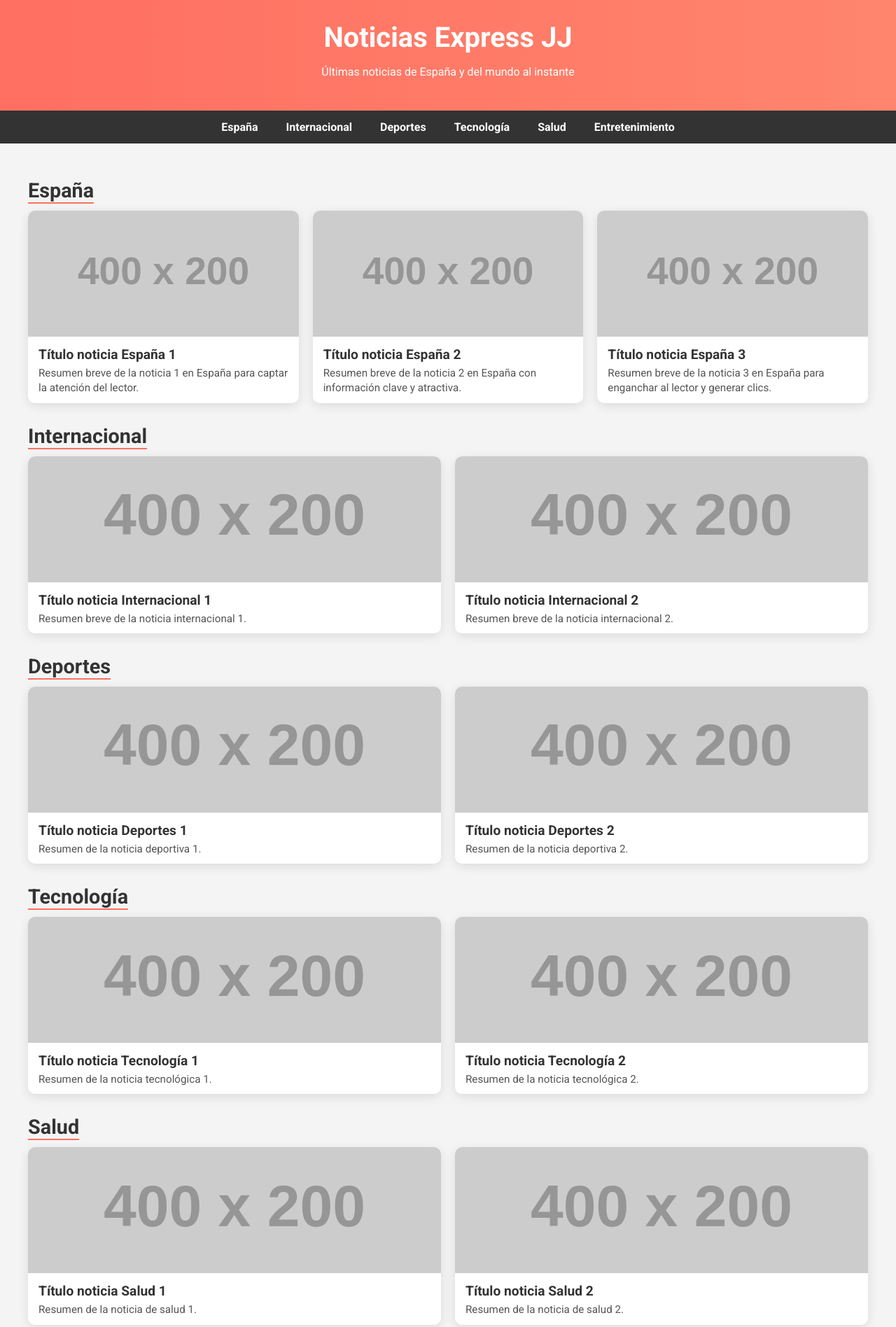
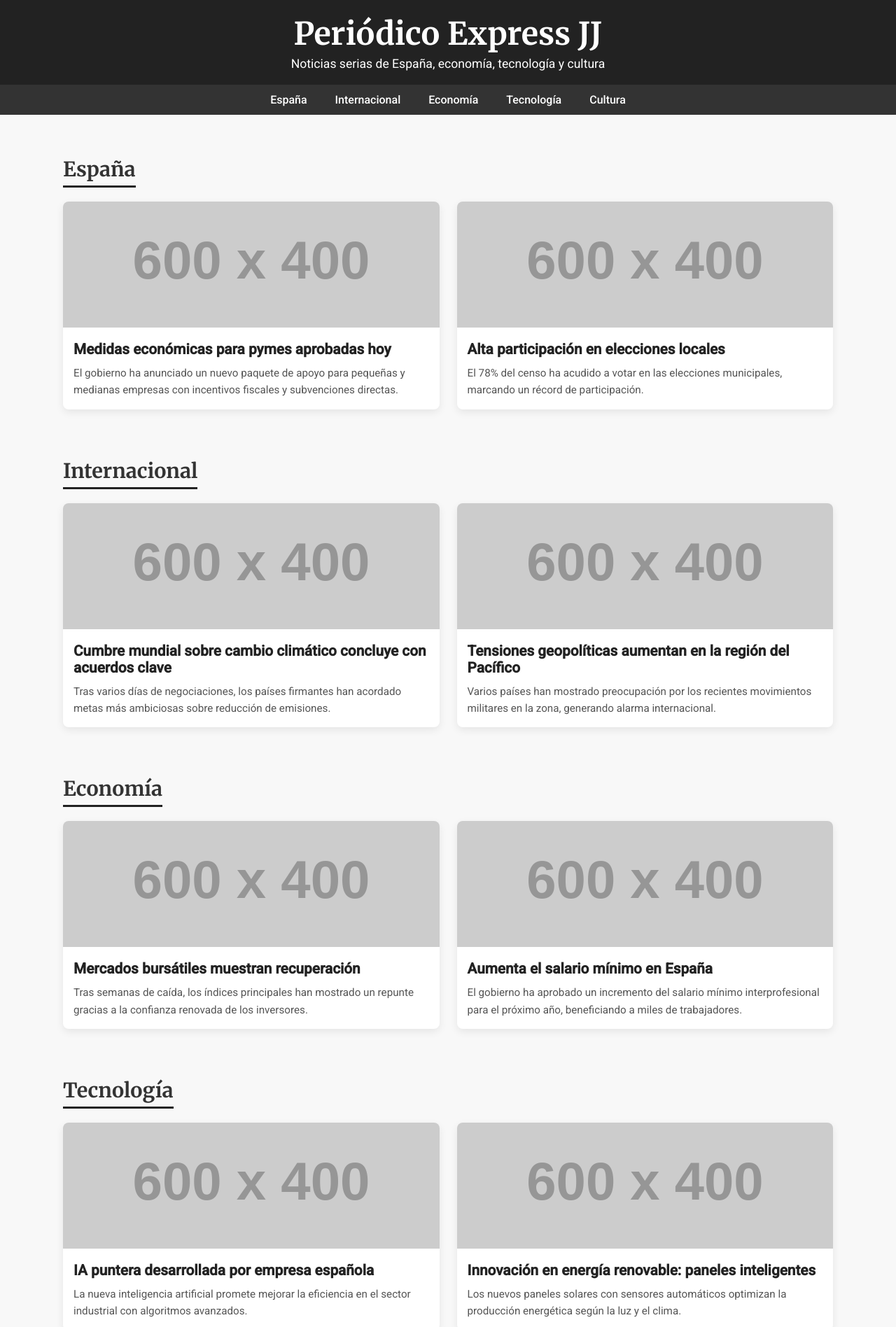
Before and after one commit to josejimenezmaestre228-creator/Periodico-, a plain HTML site: page index.html in a window 1280 px wide. Shown: the top 1896 px of the page at 70% size. Drawn offline with Linux system fonts and the light colour scheme; placeholder pictures from the web are drawn by us.

Commit message:
Revamp index.html with new branding and layout
Updated the website's branding and layout, changing the title, meta descriptions, and styles. Added Google AdSense scripts and modified the news sections for better content presentation.

```diff
--- a/index.html
+++ b/index.html
@@ -3,155 +3,281 @@
 <head>
   <meta charset="UTF-8">
   <meta name="viewport" content="width=device-width, initial-scale=1.0">
-<title>Noticias Express JJ</title>
-<meta name="description" content="Últimas noticias de España y el mundo. Deportes, tecnología, salud y entretenimiento al instante.">
+  <title>Periódico Express JJ</title>
+  <meta name="description" content="Periódico Express JJ — Noticias de España, internacional, economía, tecnología, cultura y más. Información seria y actualizada.">
+
+  <!-- Google AdSense -->
+  <script data-ad-client="ca-pub-8304147426201412" async
+    src="https://pagead2.googlesyndication.com/pagead/js/adsbygoogle.js"></script>
+
   <style>
-    @import url('https://fonts.googleapis.com/css2?family=Roboto:wght@400;700&display=swap');
-    body {font-family: 'Roboto', sans-serif; margin:0; padding:0; background-color:#f4f4f4;}
-    header {background: linear-gradient(90deg,#ff6f61,#ff856d); color:white; padding:30px 20px; text-align:center;}
-    header h1 {margin:0;font-size:2.5em;}
-    nav {background:#333; display:flex; justify-content:center; flex-wrap:wrap;}
-    nav a {color:white; padding:14px 20px; text-decoration:none; font-weight:bold;}
-    nav a:hover {background:#575757; transition:0.3s;}
-    .container {max-width:1200px; margin:auto; padding:20px;}
-    .section-title {margin:30px 0 10px;font-size:1.8em;color:#333;border-bottom:2px solid #ff6f61;display:inline-block;}
-    .news-grid {display:grid; grid-template-columns:repeat(auto-fit,minmax(280px,1fr)); gap:20px;}
-    .news-card {background:white; border-radius:10px; overflow:hidden; box-shadow:0 4px 15px rgba(0,0,0,0.1); transition:transform 0.3s;}
-    .news-card:hover {transform:translateY(-5px);}
-    .news-card img {width:100%; height:180px; object-fit:cover;}
-    .news-card h3 {margin:10px 15px 5px; font-size:1.2em; color:#333;}
-    .news-card p {margin:0 15px 10px; color:#555; font-size:0.95em; line-height:1.4;}
-    .footer {background:#222;color:white;text-align:center;padding:20px;margin-top:40px;}
-    @media (max-width:768px){header h1{font-size:2em;}}
+    @import url('https://fonts.googleapis.com/css2?family=Merriweather:wght@400;700&family=Roboto:wght@400;500&display=swap');
+
+    body {
+      margin: 0;
+      padding: 0;
+      background: #f8f8f8;
+      color: #333;
+      font-family: 'Roboto', sans-serif;
+    }
+
+    header {
+      background: #222;
+      color: white;
+      padding: 20px;
+      text-align: center;
+    }
+    header h1 {
+      margin: 0;
+      font-family: 'Merriweather', serif;
+      font-size: 2.8em;
+    }
+    header p {
+      margin: 5px 0 0;
+      font-size: 1.1em;
+    }
+
+    nav {
+      background: #333;
+      display: flex;
+      justify-content: center;
+      flex-wrap: wrap;
+    }
+    nav a {
+      color: white;
+      padding: 12px 20px;
+      text-decoration: none;
+      font-weight: 500;
+    }
+    nav a:hover {
+      background: #444;
+    }
+
+    .container {
+      max-width: 1100px;
+      margin: auto;
+      padding: 20px;
+    }
+
+    .section-title {
+      font-family: 'Merriweather', serif;
+      font-size: 1.8em;
+      margin: 40px 0 20px;
+      border-bottom: 3px solid #222;
+      display: inline-block;
+      padding-bottom: 5px;
+    }
+
+    .news-grid {
+      display: grid;
+      grid-template-columns: repeat(auto-fit, minmax(300px, 1fr));
+      gap: 25px;
+    }
+
+    .news-card {
+      background: white;
+      border-radius: 8px;
+      overflow: hidden;
+      box-shadow: 0 4px 12px rgba(0, 0, 0, 0.08);
+      transition: transform 0.3s;
+    }
+    .news-card:hover {
+      transform: translateY(-4px);
+    }
+    .news-card img {
+      width: 100%;
+      height: 180px;
+      object-fit: cover;
+    }
+    .news-card-content {
+      padding: 15px;
+    }
+    .news-card-content h3 {
+      margin: 0 0 10px;
+      font-size: 1.3em;
+      color: #222;
+    }
+    .news-card-content p {
+      margin: 0;
+      font-size: 0.95em;
+      line-height: 1.6;
+      color: #555;
+    }
+
+    .ads {
+      text-align: center;
+      margin: 30px 0;
+    }
+
+    footer {
+      background: #222;
+      color: white;
+      text-align: center;
+      padding: 20px 0;
+      margin-top: 60px;
+    }
+    footer p {
+      margin: 0;
+      font-size: 0.9em;
+    }
   </style>
 </head>
 <body>
 
   <header>
-    <h1>Noticias Express JJ</h1>
-    <p>Últimas noticias de España y del mundo al instante</p>
+    <h1>Periódico Express JJ</h1>
+    <p>Noticias serias de España, economía, tecnología y cultura</p>
   </header>
 
   <nav>
     <a href="#espana">España</a>
     <a href="#internacional">Internacional</a>
-    <a href="#deportes">Deportes</a>
+    <a href="#economia">Economía</a>
     <a href="#tecnologia">Tecnología</a>
-    <a href="#salud">Salud</a>
-    <a href="#entretenimiento">Entretenimiento</a>
+    <a href="#cultura">Cultura</a>
   </nav>
 
   <div class="container">
 
-    <!-- España -->
+    <!-- Sección España -->
     <h2 id="espana" class="section-title">España</h2>
     <div class="news-grid">
       <div class="news-card">
-            <img src="https://via.placeholder.com/400x200.png?text=España+1" alt="España 1">
-            <h3>Título noticia España 1</h3>
-            <p>Resumen breve de la noticia 1 en España para captar la atención del lector.</p>
+        <img src="https://via.placeholder.com/600x400.png?text=España+1" alt="España noticia 1">
+        <div class="news-card-content">
+          <h3>Medidas económicas para pymes aprobadas hoy</h3>
+          <p>El gobierno ha anunciado un nuevo paquete de apoyo para pequeñas y medianas empresas con incentivos fiscales y subvenciones directas.</p>
+        </div>
       </div>
       <div class="news-card">
-            <img src="https://via.placeholder.com/400x200.png?text=España+2" alt="España 2">
-            <h3>Título noticia España 2</h3>
-            <p>Resumen breve de la noticia 2 en España con información clave y atractiva.</p>
+        <img src="https://via.placeholder.com/600x400.png?text=España+2" alt="España noticia 2">
+        <div class="news-card-content">
+          <h3>Alta participación en elecciones locales</h3>
+          <p>El 78% del censo ha acudido a votar en las elecciones municipales, marcando un récord de participación.</p>
         </div>
-        <div class="news-card">
-            <img src="https://via.placeholder.com/400x200.png?text=España+3" alt="España 3">
-            <h3>Título noticia España 3</h3>
-            <p>Resumen breve de la noticia 3 en España para enganchar al lector y generar clics.</p>
       </div>
     </div>
 
-    <!-- Internacional -->
+    <div class="ads">
+      <ins class="adsbygoogle"
+        style="display:block"
+        data-ad-client="ca-pub-8304147426201412"
+        data-ad-slot="1111111111"
+        data-ad-format="auto"
+        data-full-width-responsive="true"></ins>
+      <script>(adsbygoogle = window.adsbygoogle || []).push({});</script>
+    </div>
+
+    <!-- Sección Internacional -->
     <h2 id="internacional" class="section-title">Internacional</h2>
     <div class="news-grid">
       <div class="news-card">
-            <img src="https://via.placeholder.com/400x200.png?text=Internacional+1" alt="Internacional 1">
-            <h3>Título noticia Internacional 1</h3>
-            <p>Resumen breve de la noticia internacional 1.</p>
+        <img src="https://via.placeholder.com/600x400.png?text=Internacional+1" alt="Internacional noticia 1">
+        <div class="news-card-content">
+          <h3>Cumbre mundial sobre cambio climático concluye con acuerdos clave</h3>
+          <p>Tras varios días de negociaciones, los países firmantes han acordado metas más ambiciosas sobre reducción de emisiones.</p>
+        </div>
       </div>
       <div class="news-card">
-            <img src="https://via.placeholder.com/400x200.png?text=Internacional+2" alt="Internacional 2">
-            <h3>Título noticia Internacional 2</h3>
-            <p>Resumen breve de la noticia internacional 2.</p>
+        <img src="https://via.placeholder.com/600x400.png?text=Internacional+2" alt="Internacional noticia 2">
+        <div class="news-card-content">
+          <h3>Tensiones geopolíticas aumentan en la región del Pacífico</h3>
+          <p>Varios países han mostrado preocupación por los recientes movimientos militares en la zona, generando alarma internacional.</p>
+        </div>
       </div>
     </div>
 
-    <!-- Deportes -->
-    <h2 id="deportes" class="section-title">Deportes</h2>
+    <div class="ads">
+      <ins class="adsbygoogle"
+        style="display:block"
+        data-ad-client="ca-pub-8304147426201412"
+        data-ad-slot="2222222222"
+        data-ad-format="auto"
+        data-full-width-responsive="true"></ins>
+      <script>(adsbygoogle = window.adsbygoogle || []).push({});</script>
+    </div>
+
+    <!-- Sección Economía -->
+    <h2 id="economia" class="section-title">Economía</h2>
     <div class="news-grid">
       <div class="news-card">
-            <img src="https://via.placeholder.com/400x200.png?text=Deportes+1" alt="Deportes 1">
-            <h3>Título noticia Deportes 1</h3>
-            <p>Resumen de la noticia deportiva 1.</p>
+        <img src="https://via.placeholder.com/600x400.png?text=Econom%C3%ADa+1" alt="Economía noticia 1">
+        <div class="news-card-content">
+          <h3>Mercados bursátiles muestran recuperación</h3>
+          <p>Tras semanas de caída, los índices principales han mostrado un repunte gracias a la confianza renovada de los inversores.</p>
+        </div>
       </div>
       <div class="news-card">
-            <img src="https://via.placeholder.com/400x200.png?text=Deportes+2" alt="Deportes 2">
-            <h3>Título noticia Deportes 2</h3>
-            <p>Resumen de la noticia deportiva 2.</p>
+        <img src="https://via.placeholder.com/600x400.png?text=Econom%C3%ADa+2" alt="Economía noticia 2">
+        <div class="news-card-content">
+          <h3>Aumenta el salario mínimo en España</h3>
+          <p>El gobierno ha aprobado un incremento del salario mínimo interprofesional para el próximo año, beneficiando a miles de trabajadores.</p>
+        </div>
       </div>
     </div>
 
-    <!-- Tecnología -->
+    <div class="ads">
+      <ins class="adsbygoogle"
+        style="display:block"
+        data-ad-client="ca-pub-8304147426201412"
+        data-ad-slot="3333333333"
+        data-ad-format="auto"
+        data-full-width-responsive="true"></ins>
+      <script>(adsbygoogle = window.adsbygoogle || []).push({});</script>
+    </div>
+
+    <!-- Sección Tecnología -->
     <h2 id="tecnologia" class="section-title">Tecnología</h2>
     <div class="news-grid">
       <div class="news-card">
-            <img src="https://via.placeholder.com/400x200.png?text=Tech+1" alt="Tech 1">
-            <h3>Título noticia Tecnología 1</h3>
-            <p>Resumen de la noticia tecnológica 1.</p>
+        <img src="https://via.placeholder.com/600x400.png?text=Tecnolog%C3%ADa+1" alt="Tecnología noticia 1">
+        <div class="news-card-content">
+          <h3>IA puntera desarrollada por empresa española</h3>
+          <p>La nueva inteligencia artificial promete mejorar la eficiencia en el sector industrial con algoritmos avanzados.</p>
+        </div>
       </div>
       <div class="news-card">
-            <img src="https://via.placeholder.com/400x200.png?text=Tech+2" alt="Tech 2">
-            <h3>Título noticia Tecnología 2</h3>
-            <p>Resumen de la noticia tecnológica 2.</p>
+        <img src="https://via.placeholder.com/600x400.png?text=Tecnolog%C3%ADa+2" alt="Tecnología noticia 2">
+        <div class="news-card-content">
+          <h3>Innovación en energía renovable: paneles inteligentes</h3>
+          <p>Los nuevos paneles solares con sensores automáticos optimizan la producción energética según la luz y el clima.</p>
+        </div>
       </div>
     </div>
 
-    <!-- Salud -->
-    <h2 id="salud" class="section-title">Salud</h2>
+    <div class="ads">
+      <ins class="adsbygoogle"
+        style="display:block"
+        data-ad-client="ca-pub-8304147426201412"
+        data-ad-slot="4444444444"
+        data-ad-format="auto"
+        data-full-width-responsive="true"></ins>
+      <script>(adsbygoogle = window.adsbygoogle || []).push({});</script>
+    </div>
+
+    <!-- Sección Cultura -->
+    <h2 id="cultura" class="section-title">Cultura</h2>
     <div class="news-grid">
       <div class="news-card">
-            <img src="https://via.placeholder.com/400x200.png?text=Salud+1" alt="Salud 1">
-            <h3>Título noticia Salud 1</h3>
-            <p>Resumen de la noticia de salud 1.</p>
+        <img src="https://via.placeholder.com/600x400.png?text=Cultura+1" alt="Cultura noticia 1">
+        <div class="news-card-content">
+          <h3>Gran exposición de arte contemporáneo en Madrid</h3>
+          <p>Una nueva galería abrirá sus puertas con obras de artistas emergentes y consagrados en un espacio moderno.</p>
+        </div>
       </div>
       <div class="news-card">
-            <img src="https://via.placeholder.com/400x200.png?text=Salud+2" alt="Salud 2">
-            <h3>Título noticia Salud 2</h3>
-            <p>Resumen de la noticia de salud 2.</p>
+        <img src="https://via.placeholder.com/600x400.png?text=Cultura+2" alt="Cultura noticia 2">
+        <div class="news-card-content">
+          <h3>Festival de música clásica reunirá a grandes maestros</h3>
+          <p>El festival contará con orquestas internacionales y conciertos al aire libre en emblemáticos auditorios.</p>
         </div>
-    </div>
-
-    <!-- Entretenimiento -->
-    <h2 id="entretenimiento" class="section-title">Entretenimiento</h2>
-    <div class="news-grid">
-        <div class="news-card">
-            <img src="https://via.placeholder.com/400x200.png?text=Entretenimiento+1" alt="Entretenimiento 1">
-            <h3>Título noticia Entretenimiento 1</h3>
-            <p>Resumen de la noticia de entretenimiento 1.</p>
-        </div>
-        <div class="news-card">
-            <img src="https://via.placeholder.com/400x200.png?text=Entretenimiento+2" alt="Entretenimiento 2">
-            <h3>Título noticia Entretenimiento 2</h3>
-            <p>Resumen de la noticia de entretenimiento 2.</p>
       </div>
     </div>
 
   </div>
 
   <footer class="footer">
-    <p>&copy; 2025 Noticias Express JJ. Todos los derechos reservados.</p>
-    <p>Publicidad: <script async src="https://pagead2.googlesyndication.com/pagead/js/adsbygoogle.js"></script>
-    <ins class="adsbygoogle"
-         style="display:block"
-         data-ad-client="pub-8304147426201412"
-         data-ad-slot="1234567890"
-         data-ad-format="auto"
-         data-full-width-responsive="true"></ins>
-    <script>
-         (adsbygoogle = window.adsbygoogle || []).push({});
-    </script></p>
+    <p>&copy; 2025 Periódico Express JJ. Todos los derechos reservados.</p>
   </footer>
 
 </body>
```
Lines whose indentation alone changed are shown as unchanged.
